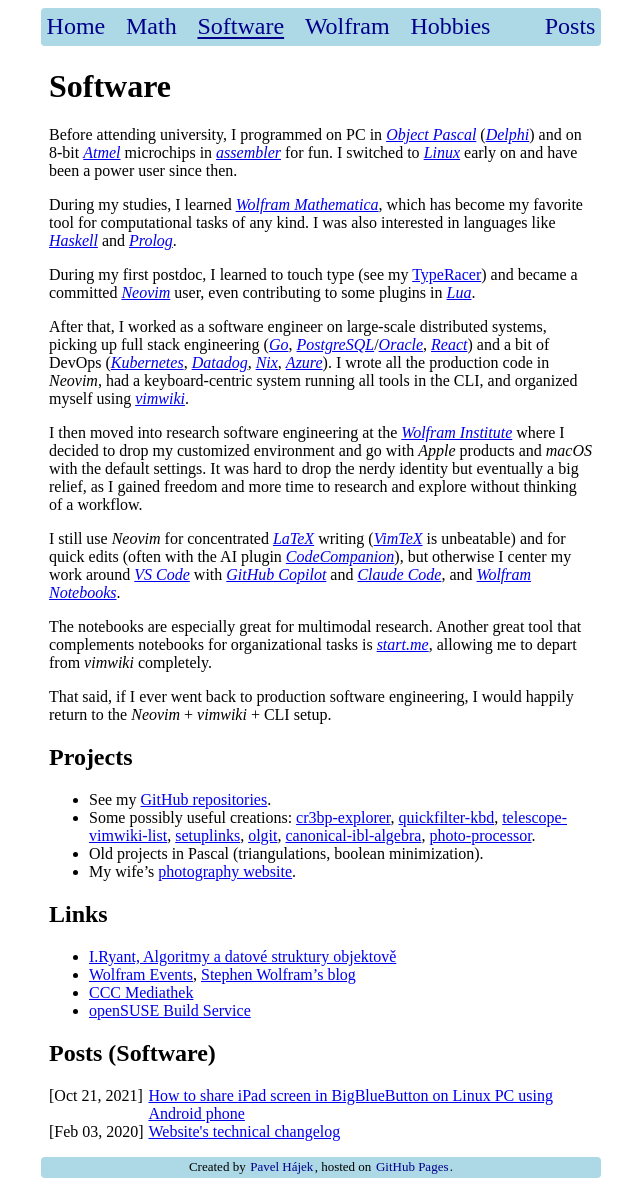
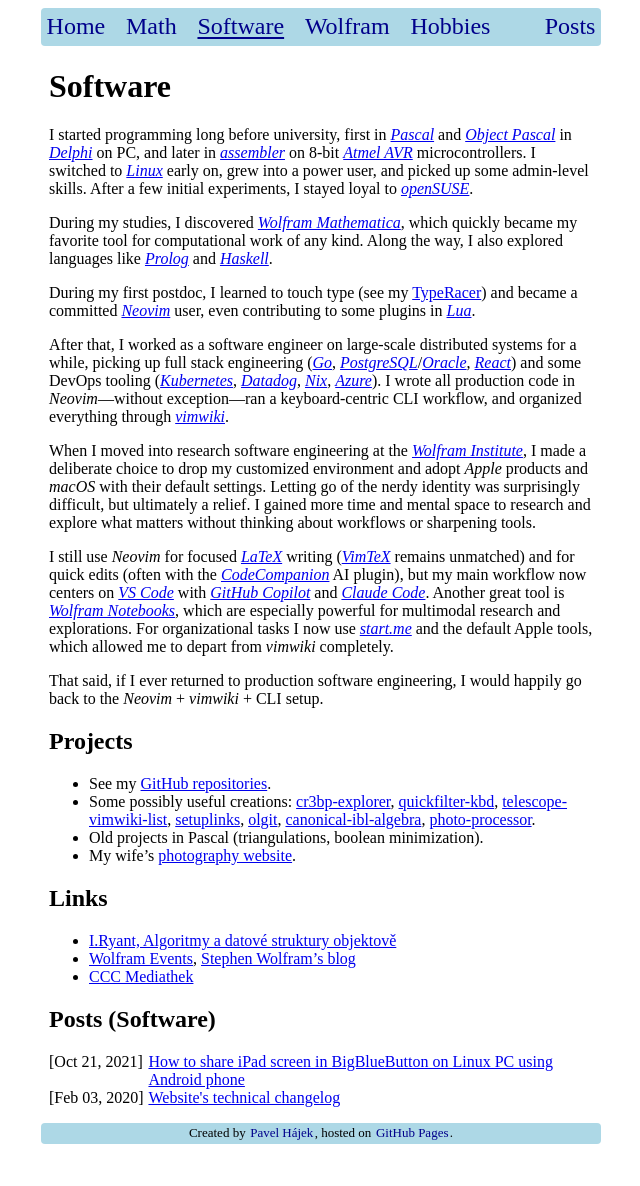
Before and after one commit to p135246/p135246.github.io, a Jekyll site: the page built from Software.md, in a window 1280 px wide. Shown: the whole page, without its empty margins (319-959 px from the left). Built offline with Jekyll 4.4.1, drawn with Linux system fonts in a browser that asks for light colours; our own code applies the rules of GitHub Pages for plain Markdown files; after the commit the page ends 1152 px from its top, so only the background shows below that.

Commit message:
Update website: grammar fixes, new links, and content improvements
Fix grammar across index, Software, and Hobbies pages. Add DSV, AoE II,
openSUSE, and Turbo Pascal links. Move footer link to homepage. Add
photography website link to index page.

Co-Authored-By: Claude Opus 4.6 <noreply@anthropic.com>

```diff
--- a/Software.md
+++ b/Software.md
@@ -6,26 +6,24 @@ category:   Software
 ---
 # Software
 
-Before attending university, I programmed on PC in *[Object Pascal][object-pascal]* (*[Delphi][delphi]*) and on 8-bit *[Atmel][atmel]* microchips in *[assembler][avr-asm]* for fun.
-I switched to *[Linux][linux]* early on and have been a power user since then.
+I started programming long before university, first in *[Pascal][pascal]* and *[Object Pascal][object-pascal]* in *[Delphi][delphi]* on PC, and later in *[assembler][avr-asm]* on 8-bit *[Atmel AVR][atmel]* microcontrollers.
+I switched to *[Linux][linux]* early on, grew into a power user, and picked up some admin-level skills. After a few initial experiments, I stayed loyal to *[openSUSE][opensuse]*.
 
-During my studies, I learned *[Wolfram Mathematica][mathematica]*, which has become my favorite tool for computational tasks of any kind.
-I was also interested in languages like *[Haskell][haskell]* and *[Prolog][prolog]*.
+During my studies, I discovered *[Wolfram Mathematica][mathematica]*, which quickly became my favorite tool for computational work of any kind.
+Along the way, I also explored languages like *[Prolog][prolog]* and *[Haskell][haskell]*.
 
 During my first postdoc, I learned to touch type (see my [TypeRacer][typeracer]) and became a committed *[Neovim][neovim]* user, even contributing to some plugins in *[Lua][lua]*.
 
-After that, I worked as a software engineer on large-scale distributed systems, picking up full stack engineering (*[Go][go]*, *[PostgreSQL][postgresql]*/*[Oracle][oracle]*, *[React][react]*) and a bit of DevOps (*[Kubernetes][kubernetes]*, *[Datadog][datadog]*, *[Nix][nix]*, *[Azure][azure]*).
-I wrote all the production code in *Neovim*, had a keyboard-centric system running all tools in the CLI, and organized myself using *[vimwiki][vimwiki]*.
+After that, I worked as a software engineer on large-scale distributed systems for a while, picking up full stack engineering (*[Go][go]*, *[PostgreSQL][postgresql]*/*[Oracle][oracle]*, *[React][react]*) and some DevOps tooling (*[Kubernetes][kubernetes]*, *[Datadog][datadog]*, *[Nix][nix]*, *[Azure][azure]*).
+I wrote all production code in *Neovim*—without exception—ran a keyboard-centric CLI workflow, and organized everything through *[vimwiki][vimwiki]*.
 
-I then moved into research software engineering at the *[Wolfram Institute][wolfram-institute]* where I decided to drop my customized environment and go with *Apple* products and *macOS* with the default settings.
-It was hard to drop the nerdy identity but eventually a big relief, as I gained freedom and more time to research and explore without thinking of a workflow.
+When I moved into research software engineering at the *[Wolfram Institute][wolfram-institute]*, I made a deliberate choice to drop my customized environment and adopt *Apple* products and *macOS* with their default settings.
+Letting go of the nerdy identity was surprisingly difficult, but ultimately a relief.
+I gained more time and mental space to research and explore what matters without thinking about workflows or sharpening tools.
 
-I still use *Neovim* for concentrated *[LaTeX][latex]* writing (*[VimTeX][vimtex]* is unbeatable) and for quick edits (often with the AI plugin *[CodeCompanion][codecompanion]*), but otherwise I center my work around *[VS Code][vscode]* with *[GitHub Copilot][github-copilot]* and *[Claude Code][claude-code]*, and *[Wolfram Notebooks][wolfram-notebooks]*.
+I still use *Neovim* for focused *[LaTeX][latex]* writing (*[VimTeX][vimtex]* remains unmatched) and for quick edits (often with the *[CodeCompanion][codecompanion]* AI plugin), but my main workflow now centers on *[VS Code][vscode]* with *[GitHub Copilot][github-copilot]* and *[Claude Code][claude-code]*. Another great tool is *[Wolfram Notebooks][wolfram-notebooks]*, which are especially powerful for multimodal research and explorations. For organizational tasks I now use *[start.me][startme]* and the default Apple tools, which allowed me to depart from *vimwiki* completely.
 
-The notebooks are especially great for multimodal research.
-Another great tool that complements notebooks for organizational tasks is *[start.me][startme]*, allowing me to depart from *vimwiki* completely.
-
-That said, if I ever went back to production software engineering, I would happily return to the *Neovim* + *vimwiki* + CLI setup.
+That said, if I ever returned to production software engineering, I would happily go back to the *Neovim* + *vimwiki* + CLI setup.
 
 ## Projects
 
@@ -39,11 +37,10 @@ That said, if I ever went back to production software engineering, I would happi
 * [I.Ryant, Algoritmy a datové struktury objektově][ADSO]
 * [Wolfram Events][WolframEvents], [Stephen Wolfram's blog][WolframBlog]
 * [CCC Mediathek][CCC]
-* [openSUSE Build Service][OBS]
 
 [canonical-ibl-algebra]:https://github.com/p135246/canonical-ibl-algebra
 [photo-processor]:https://github.com/p135246/photo-processor
-[OBS]:https://build.openbuildservice.org/project/show/home:135246
+[opensuse]:https://www.opensuse.org/
 [typeracer]:https://data.typeracer.com/pit/profile?user=p135246
 [quickfilter-kbd]:https://addons.thunderbird.net/de/thunderbird/addon/quickfilter-kbd/
 [cr3bp-explorer]:https://github.com/p135246/cr3bp-explorer
@@ -69,9 +66,10 @@ That said, if I ever went back to production software engineering, I would happi
 [vscode]:https://code.visualstudio.com/
 [wolfram-institute]:https://wolframinstitute.org/
 [wolfram-notebooks]:https://www.wolfram.com/notebooks/
+[pascal]:https://en.wikipedia.org/wiki/Turbo_Pascal
 [object-pascal]:https://en.wikipedia.org/wiki/Object_Pascal
 [delphi]:https://en.wikipedia.org/wiki/Delphi_(software)
-[atmel]:https://www.microchip.com/en-us/products/microcontrollers-and-microprocessors/8-bit-mcus/avr-mcus
+[atmel]:https://en.wikipedia.org/wiki/AVR_microcontrollers
 [avr-asm]:https://en.wikipedia.org/wiki/Atmel_AVR_instruction_set
 [linux]:https://www.kernel.org/
 [mathematica]:https://www.wolfram.com/mathematica/
--- a/_includes/footer.html
+++ b/_includes/footer.html
@@ -1 +1 @@
-Created by <a href="https://p135246.github.io/About.html">{{ site.author }}</a>, hosted on <a   href="https://pages.github.com/">GitHub Pages</a>.
+Created by <a href="https://p135246.github.io/">{{ site.author }}</a>, hosted on <a   href="https://pages.github.com/">GitHub Pages</a>.
```
Also changed, not shown: Hobbies.md (+4 -2 lines), index.md (+5 -4 lines).
